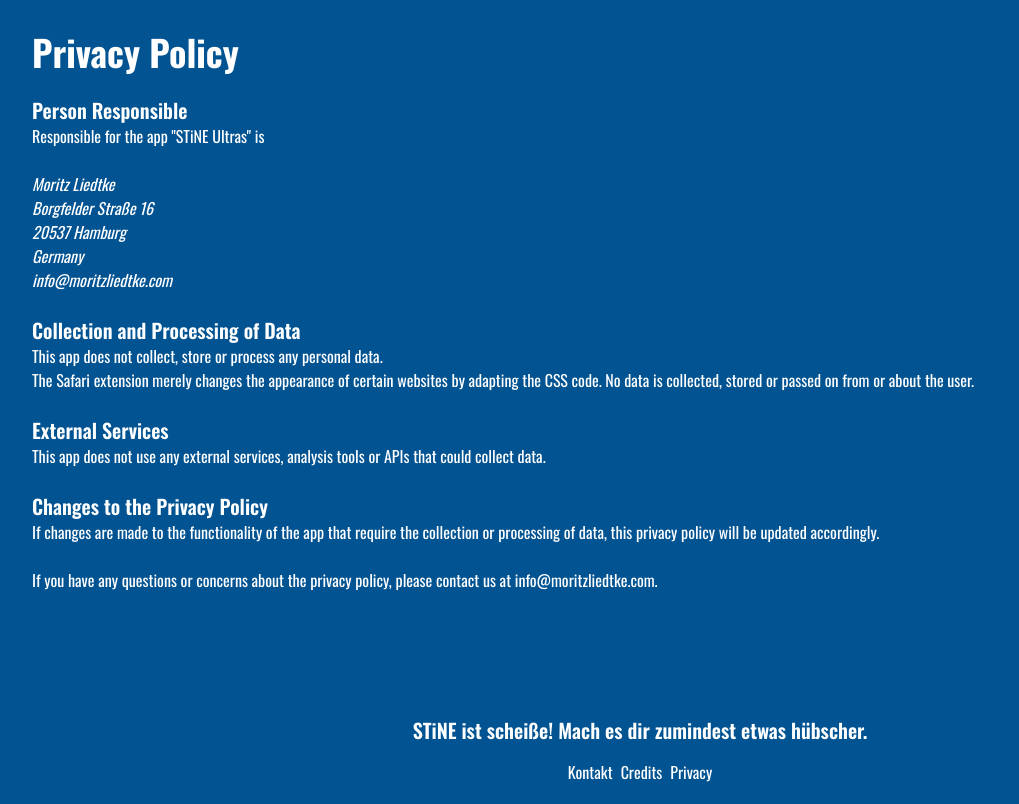
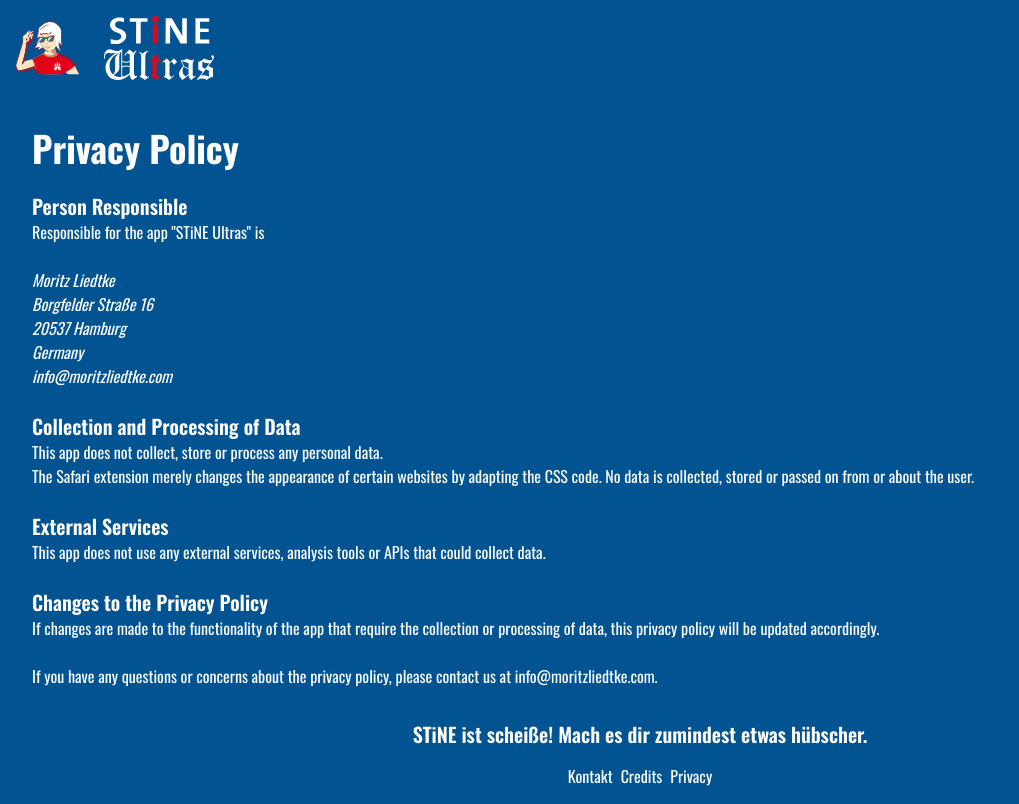
Before and after one commit to to-typ/stineultras-page, a Next.js app: page /privacy in a window 1280 px wide. Shown: the whole page, without its empty margins (0-1019 px from the left). Built offline with nearby package versions, Linux system fonts and the light colour scheme.

Commit message:
header auf unterseiten

```diff
--- a/src/app/contact/page.tsx
+++ b/src/app/contact/page.tsx
@@ -2,6 +2,11 @@
 "use client";
 
 import { useState } from "react";
+import Image from "next/image";
+
+import betterStine from "/public/icons/betterstine.svg";
+import logoWhite from "/public/stineultras-white.svg";
+import Link from "next/link";
 
 export default function Contact() {
   const [formData, setFormData] = useState({
@@ -28,6 +33,16 @@ export default function Contact() {
   };
 
   return (
+    <div>
+      <header
+        className={`bg-ocean text-white flex gap-6 items-center justify-between px-4 h-24 py-4`}>
+        <div className="flex items-center gap-6">
+          <Link href="/">
+            <Image src={betterStine} alt="STiNE Ultras Logo" width={64} />
+          </Link>
+          <Image src={logoWhite} alt="STiNE Ultras" height={64} />
+        </div>
+      </header>
       <div className="flex justify-center items-center ">
         <div className="p-8 rounded-lg w-full max-w-lg mt-12 text-white">
           <h2 className="text-2xl">Kontakt</h2>
@@ -88,5 +103,6 @@ export default function Contact() {
         </form> */}
         </div>
       </div>
+    </div>
   );
 }
--- a/src/app/credits/page.tsx
+++ b/src/app/credits/page.tsx
@@ -1,5 +1,21 @@
+import Image from "next/image";
+
+import betterStine from "/public/icons/betterstine.svg";
+import logoWhite from "/public/stineultras-white.svg";
+import Link from "next/link";
+
 export default function Credits() {
   return (
+    <div>
+      <header
+        className={`bg-ocean text-white flex gap-6 items-center justify-between px-4 h-24 py-4`}>
+        <div className="flex items-center gap-6">
+          <Link href="/">
+            <Image src={betterStine} alt="STiNE Ultras Logo" width={64} />
+          </Link>
+          <Image src={logoWhite} alt="STiNE Ultras" height={64} />
+        </div>
+      </header>
       <div className="flex flex-col items-end justify-end gap-4 text-white absolute top-1/2 -translate-y-1/2 left-1/2 -translate-x-1/2">
         <div className="flex items-baseline">
           <p className="inline-block text-nowrap">ORIGINAL-THEME</p>
@@ -20,5 +36,6 @@ export default function Credits() {
           </p>
         </div>
       </div>
+    </div>
   );
 }
--- a/src/app/privacy/page.tsx
+++ b/src/app/privacy/page.tsx
@@ -1,5 +1,21 @@
+import Image from "next/image";
+
+import betterStine from "/public/icons/betterstine.svg";
+import logoWhite from "/public/stineultras-white.svg";
+import Link from "next/link";
+
 export default function Privacy() {
   return (
+    <>
+      <header
+        className={`bg-ocean text-white flex gap-6 items-center justify-between px-4 h-24 py-4`}>
+        <div className="flex items-center gap-6">
+          <Link href="/">
+            <Image src={betterStine} alt="STiNE Ultras Logo" width={64} />
+          </Link>
+          <Image src={logoWhite} alt="STiNE Ultras" height={64} />
+        </div>
+      </header>
       <div className="text-white flex flex-col m-8 gap-6">
         <h1 className="text-4xl font-bold">Privacy Policy</h1>
 
@@ -22,9 +38,9 @@ export default function Privacy() {
           </h2>
           <p>This app does not collect, store or process any personal data.</p>
           <p>
-          The Safari extension merely changes the appearance of certain websites
-          by adapting the CSS code. No data is collected, stored or passed on
-          from or about the user.
+            The Safari extension merely changes the appearance of certain
+            websites by adapting the CSS code. No data is collected, stored or
+            passed on from or about the user.
           </p>
         </section>
 
@@ -37,21 +53,24 @@ export default function Privacy() {
         </section>
 
         <section>
-        <h2 className="text-xl font-semibold">Changes to the Privacy Policy</h2>
+          <h2 className="text-xl font-semibold">
+            Changes to the Privacy Policy
+          </h2>
           <p>
             If changes are made to the functionality of the app that require the
-          collection or processing of data, this privacy policy will be updated
-          accordingly.
+            collection or processing of data, this privacy policy will be
+            updated accordingly.
           </p>
         </section>
 
         <section>
           <p>
-          If you have any questions or concerns about the privacy policy, please
-          contact us at{" "}
+            If you have any questions or concerns about the privacy policy,
+            please contact us at{" "}
             <a href="mailto:info@moritzliedtke.com">info@moritzliedtke.com</a>.
           </p>
         </section>
       </div>
+    </>
   );
 }
```
Lines whose indentation alone changed are shown as unchanged.
